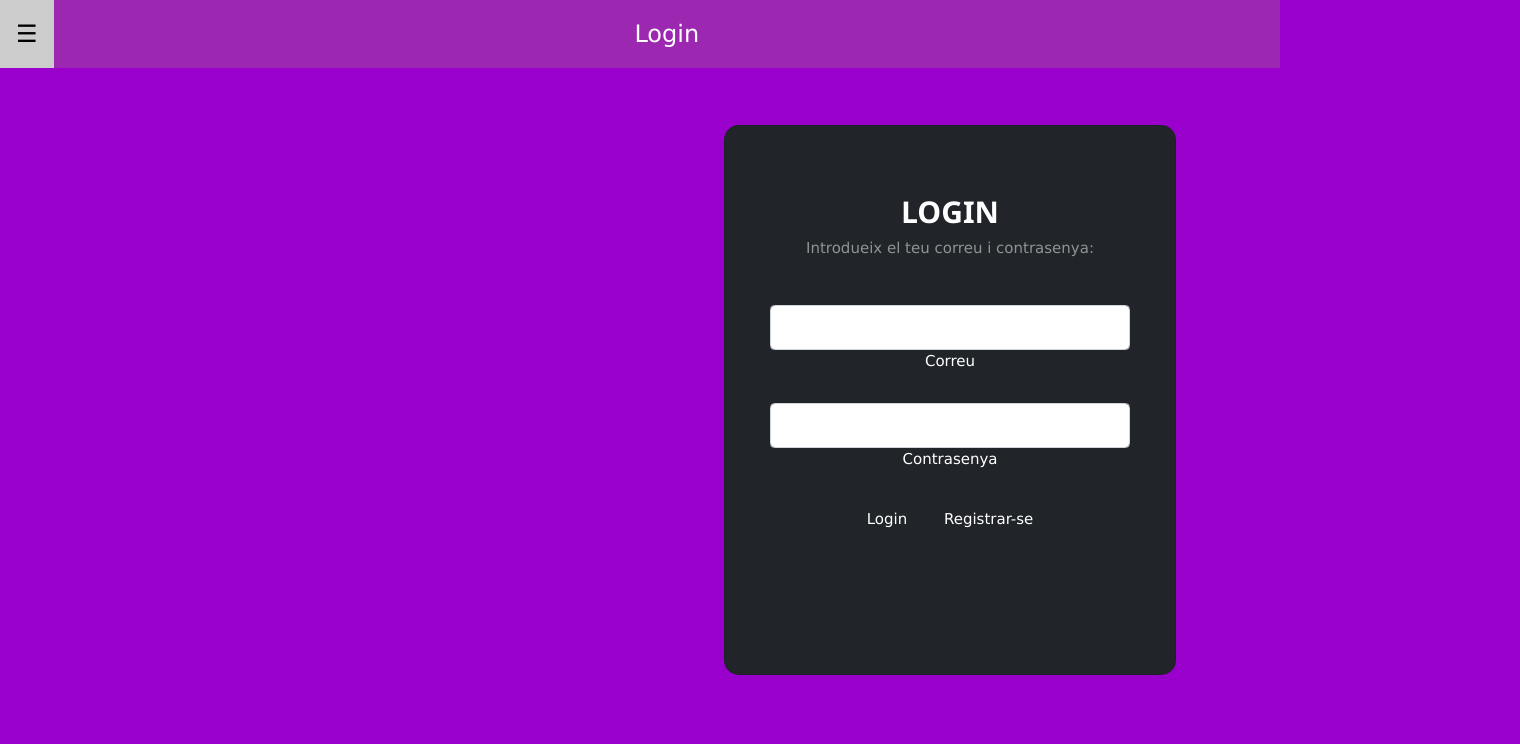
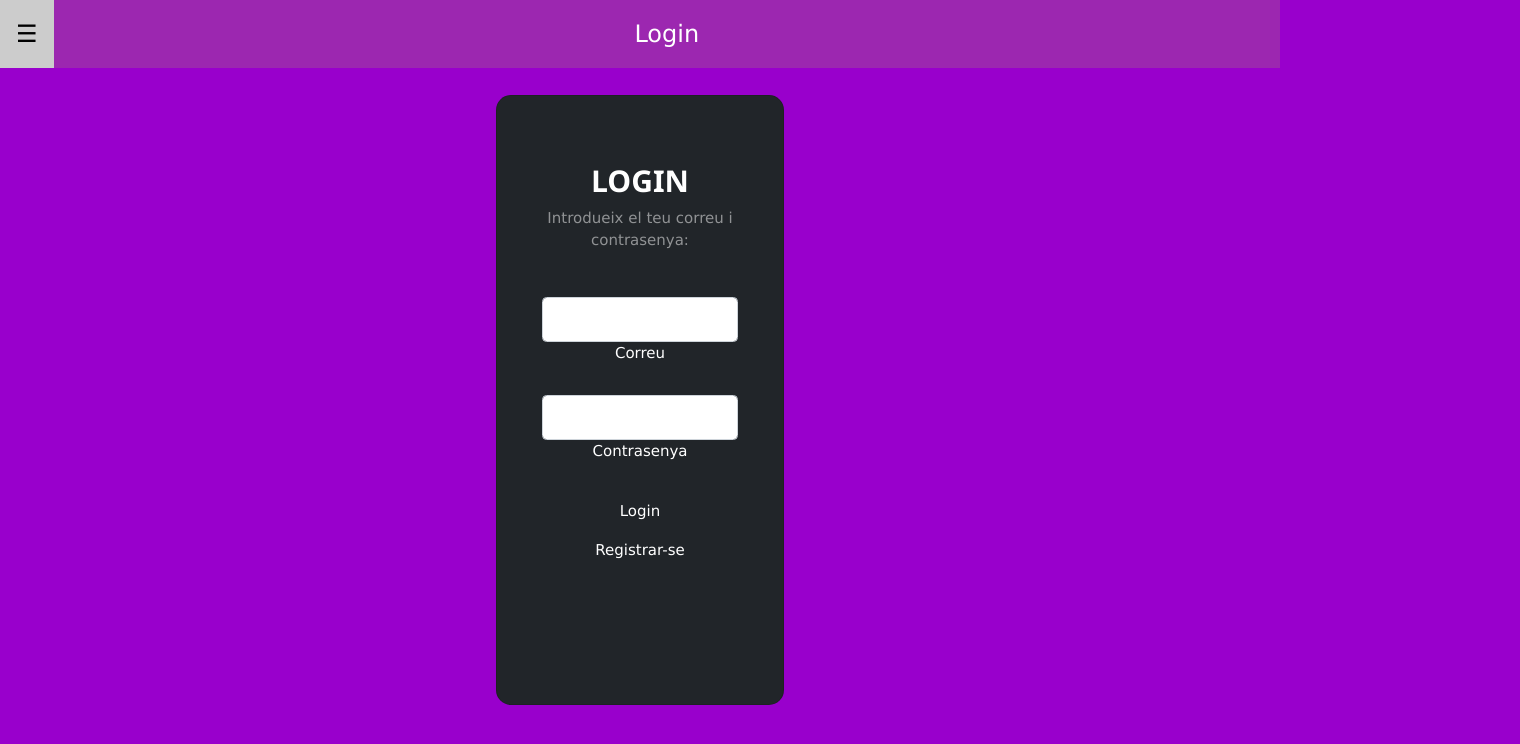
Before and after one commit to izanmc-gh/izanmc-gh.github.io, a plain HTML site: page login.html in a window 1280 px wide. Shown: the whole page, 1520 px wide, since content can reach past the window. Drawn offline with nearby package versions, Linux system fonts and the light colour scheme.

Commit message:
segon commit

```diff
--- a/login.html
+++ b/login.html
@@ -31,14 +31,14 @@
     <div class="w3-top">
         <div class="w3-purple w3-xlarge" style="max-width:2000px;margin:auto">
             <div class="w3-button w3-padding-16 w3-left" onclick="w3_open()">☰</div>
-            <div class="w3-center w3-padding-16">Login</div>
+            <div class="w3-center w3-padding-16" id="titol">Login</div>
         </div>
     </div>
 
 </header>
 
 <section class="vh-100 gradient-custom">
-    <div class="container py-5 h-100">
+    <div class="container py-5 h-100  m-auto col-7">
         <div class="row d-flex justify-content-center align-items-center h-100">
             <div class="col-12 col-md-8 col-lg-6 col-xl-5">
                 <div class="card bg-dark text-white" style="border-radius: 1rem;">
--- a/main.css
+++ b/main.css
@@ -82,3 +82,7 @@ div.container{
     margin-left: 20%;
     margin-right: 20%;
 }
+
+#titol{
+ margin-left: -10%;
+}
```
Also changed, not shown: articles.html (+1 -1 lines), contac.html (+1 -1 lines), llistat.html (+1 -1 lines), regis.html (+1 -1 lines).
